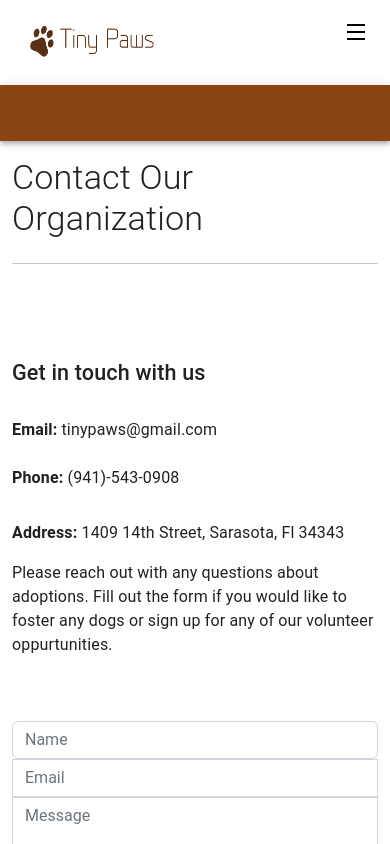
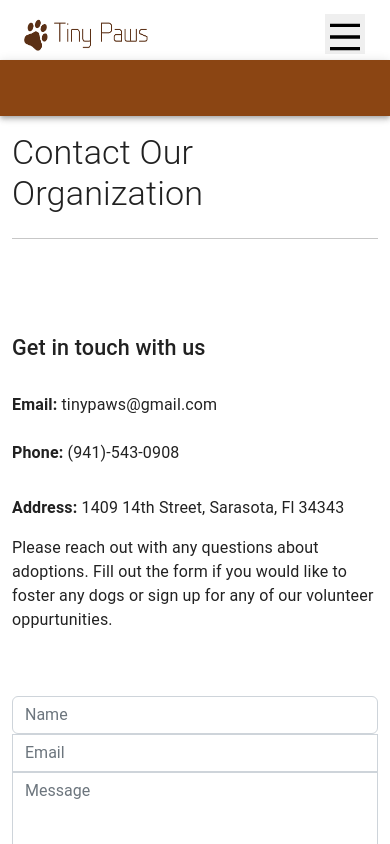
Before and after one commit to lougoncharenko/tiny-paws-rescue, a React (Create React App) app: page /contact in a window 390 px wide. Shown: the top 844 px of the page. Built offline with nearby package versions, Linux system fonts and the light colour scheme; what @shopify/polaris would draw is missing.

Commit message:
made navbar responsive and removed unused code

```diff
--- a/package.json
+++ b/package.json
@@ -15,6 +15,7 @@
     "react": "^18.2.0",
     "react-bootstrap": "^2.7.4",
     "react-dom": "^18.2.0",
+    "react-icons": "^4.8.0",
     "react-router-dom": "^6.10.0",
     "react-scripts": "5.0.1",
     "react-strap": "^0.0.1",
--- a/src/App.js
+++ b/src/App.js
@@ -3,13 +3,13 @@ import Routers from './routes/Routers';
 import { AppProvider } from '@shopify/polaris';
 import translations from '@shopify/polaris/locales/en.json';
 import '@shopify/polaris/build/esm/styles.css';
-import Header from './components/Header/Header';
 import Footer from './components/Footer/Footer';
+import Navbar from './components/NavBar/Navbar';
 
 function App() {
   return (
     <AppProvider i18n={translations}>
-      <Header />
+      <Navbar />
       <Routers />
       <Footer />
     </AppProvider>
--- a/src/components/Banner/Banner.jsx
+++ b/src/components/Banner/Banner.jsx
@@ -32,7 +32,6 @@ const theme = createTheme({
 });
 
 const Banner = () => {
-  const year = new Date().getFullYear();
   return (
     <ThemeProvider theme={theme}>
     <Toolbar></Toolbar>
--- a/src/components/Header/Header.css
+++ /dev/null
@@ -1,94 +0,0 @@
-.header {
-width: 100%;
-height: 85px;
-line-height:20px;
-background-color: white;
-}
-
-.mobile_container {
-    display: none;
-    overflow: hidden;
-    position: relative;
-    }
-
-.mobile_menu_header{
-    padding: 10px 10px;
-    display: flex;
-    justify-content: space-between;
-}
-
-
-.mobile_container .nav_item {
-    background: black;
-    color: white;
-    padding: 14px 16px;
-    text-decoration: none;
-    font-size: 17px;
-    display: block;
-}
-
-.mobile_container .nav_item:hover {
-background-color: #ddd;
-color: black;
-}
-
-.nav_wrapper{
-display: flex;
-align-items: center;
-justify-content: space-between;
-}
-
-.logo{
-    margin-top: 10px;
-    width: 150px;
-    height: 40px;
-}
-
-.mobile_logo{
-    margin-top: -200px;
-    width: 150px;
-    height: 40px;
-}
-
-.logo h1{
-    font-size: 1.2rem;
-    font-weight: 600;
-    color: black !important;
-
-}
-
-.menu{
-display:flex;
-align-items: center;
-column-gap: 2.7rem;
-}
-
-svg {
-    margin-top: -50px;
-}
-
-.nav_item{
-    margin-right: 20px;
-color: var(--primary-color);
-font-weight: 500;
-}
-
-.nav_item:hover{
-    color: rgb(19, 52, 99)
-}
-
-
-
-@media screen and (max-width: 768px) {
-
-    .mobile_container{
-        display: block;
-    }
-
-    .nav_wrapper{
-        display: none;
-        background-color: aqua;
-        }
-
-
-}
--- a/src/components/Header/Header.jsx
+++ /dev/null
@@ -1,97 +0,0 @@
-import React, {useState} from 'react';
-import { NavLink} from 'react-router-dom';
-import './Header.css'
-import {Container, Row} from 'reactstrap'
-import logo from '../../assets/logo.png'
-
-
-
-const Header = () => {
-  const [showMobileLinks, setShowMobileLinks] = useState(false);
-  const handleMobileMenu = () => {setShowMobileLinks(!showMobileLinks)}
-
-  const MobileLinks = () => {
-    return (
-        <section
-        style ={{
-          marginTop: "-200px",
-
-        }}
-        className="mobile_container_nav_links"
-        aria-describedby="mobile_container_nav_links">
-        <ul>
-              <li className="nav_item" aria-describedby="nav_item">
-                <NavLink to='/'>Home</NavLink>
-              </li>
-              <li className="nav_item" aria-describedby="nav_item">
-                <NavLink to='/dogs'>Find A buddy</NavLink>
-              </li>
-               <li className="nav_item" aria-describedby="nav_item">
-                <NavLink to='/involvement'>Get Involved</NavLink>
-              </li>
-              <li className="nav_item" aria-describedby="nav_item">
-                <NavLink to='/about'>About us</NavLink>
-              </li>
-              <li className="nav_item" aria-describedby="nav_item">
-                <NavLink to='/contact'>Contact Us</NavLink>
-              </li>
-            </ul>
-        </section>
-    )
-}
-  return (
-    <header className='header'>
-      <Container>
-        <Row>
-
-        {/* Mobile Section */}
-        <section className="mobile_container" role="navigation">
-            <section className="mobile_menu_header">
-            <section className='logo_headers'>
-            <img className="mobile_logo" src={logo} alt="logo" />
-            </section>
-            <svg
-            className='mobile_svg'
-            xmlns="http://www.w3.org/2000/svg"
-            viewBox="0 0 24 24"
-            width="24"
-            height="24"
-            onClick={handleMobileMenu}>
-                <path d="M3 4H21V6H3V4ZM3 11H21V13H3V11ZM3 18H21V20H3V18Z" fill="#000"></path>
-            </svg>
-            </section>
-            {showMobileLinks ? <MobileLinks/>  : null}
-            </section>
-
-          {/* Desktop Version */}
-          <div className="nav_wrapper">
-            <div className="image_container">
-              <img className="logo" src={logo} alt="logo" />
-            </div>
-              <div className="navigation">
-                <ul className="menu">
-                  <li className="nav_item">
-                    <NavLink to='home'>Home</NavLink>
-                  </li>
-                  <li className="nav_item">
-                    <NavLink to='dogs'>Find A Buddy</NavLink>
-                  </li>
-                  <li className="nav_item">
-                    <NavLink to='involvement'>Get Involved</NavLink>
-                  </li>
-                  <li className="nav_item">
-                    <NavLink to='about'>About our Company</NavLink>
-                  </li>
-                  <li className="nav_item">
-                    <NavLink to='contact'>Contact us</NavLink>
-                  </li>
-                </ul>
-              </div>
-          </div>
-        </Row>
-      </Container>
-    </header>
-  );
-}
-
-export default Header;
--- /dev/null
+++ b/src/components/NavBar/Navbar.css
@@ -0,0 +1,105 @@
+.navigation {
+  height: 60px;
+  width: 100%;
+  display: flex;
+  align-items: center;
+  position: relative;
+  padding: 0.5rem 0rem;
+  background-color: #fff;
+  color: black;
+  box-shadow: 0 2px 2px 2px rgba(9, 9, 9, 0.23);
+}
+
+.brand-name {
+  text-decoration: none;
+  color: black;
+  font-size: 1.3rem;
+  margin-left: 1rem;
+}
+.navigation-menu {
+  margin-left: auto;
+}
+
+.navigation-menu ul {
+  display: flex;
+  padding: 0;
+}
+.navigation-menu li {
+  list-style-type: none;
+  margin: 0 1rem;
+}
+.navigation-menu li a {
+  text-decoration: none;
+  display: block;
+  width: 100%;
+}
+
+svg{
+margin-top: 3px;
+
+}
+
+.logo{
+  margin-top: 10px;
+  width: 150px;
+  height: 40px;
+}
+
+.nav_item{
+margin-right: 40px;
+color: var(--primary-color);
+font-weight: 500;
+}
+
+.nav_item:hover{
+  color: rgb(19, 52, 99)
+}
+
+.hamburger {
+  border: 0;
+  height: 40px;
+  width: 40px;
+  cursor: pointer;
+  transition: background-color 0.2s ease-in-out;
+  position: absolute;
+  top: 50%;
+  right: 25px;
+  transform: translateY(-40%);
+  display: none;
+}
+
+@media screen and (max-width: 768px) {
+  .hamburger {
+    display: block;
+  }
+  .navigation-menu ul {
+    display: none;
+  }
+  .navigation-menu ul {
+    display: none;
+    position: absolute;
+    top: 60px;
+    left: 0;
+    flex-direction: column;
+    width: 100%;
+    height: calc(100vh - 77px);
+    background-color: white;
+    border-top: 1px solid black;
+  }
+  .navigation-menu li {
+    text-align: center;
+    margin: 0;
+  }
+  .navigation-menu li a {
+    color: black;
+    width: 100%;
+    padding: 1.5rem 0;
+  }
+  .navigation-menu li:hover {
+    background-color: #eee;
+  }
+  .navigation-menu.expanded ul {
+    display: block;
+  }
+
+}
--- /dev/null
+++ b/src/components/NavBar/Navbar.jsx
@@ -0,0 +1,54 @@
+import React, {useState} from 'react';
+import { NavLink} from 'react-router-dom';
+import logo from '../../assets/logo.png'
+import './Navbar.css'
+
+export default function Navbar() {
+  const [isNavExpanded, setIsNavExpanded] = useState(false)
+  return (
+    <nav className="navigation">
+      <a href="/" className="brand-name">
+      <img className="logo" src={logo} alt="logo" />
+      </a>
+      <button
+      className="hamburger"
+       onClick={() => {
+        setIsNavExpanded(!isNavExpanded);
+      }}>
+           <svg
+            className='mobile_svg'
+            xmlns="http://www.w3.org/2000/svg"
+            viewBox="0 0 24 24"
+            width="40"
+            height="40">
+                <path d="M3 4H21V6H3V4ZM3 11H21V13H3V11ZM3 18H21V20H3V18Z" fill="#000"></path>
+            </svg>
+      </button>
+      <div
+        className={
+          isNavExpanded ? "navigation-menu expanded" : "navigation-menu"
+        }
+      >
+               <ul>
+              <li className="nav_item" aria-describedby="nav_item">
+                <NavLink to='/'>Home</NavLink>
+              </li>
+              <li className="nav_item" aria-describedby="nav_item">
+                <NavLink to='/dogs'>Find A buddy</NavLink>
+              </li>
+               <li className="nav_item" aria-describedby="nav_item">
+                <NavLink to='/involvement'>Get Involved</NavLink>
+              </li>
+              <li className="nav_item" aria-describedby="nav_item">
+                <NavLink to='/about'>About us</NavLink>
+              </li>
+              <li className="nav_item" aria-describedby="nav_item">
+                <NavLink to='/contact'>Contact Us</NavLink>
+              </li>
+            </ul>
+
+
+      </div>
+    </nav>
+  );
+}
--- a/src/pages/Dogs.jsx
+++ b/src/pages/Dogs.jsx
@@ -1,8 +1,7 @@
 import React from 'react';
 import { Container, Row , Col} from 'reactstrap';
 import DogCardContainer from '../components/CardContainer/DogCardContainer';
-import AppBar from '@mui/material/AppBar';
-import CssBaseline from '@mui/material/CssBaseline';
+
 import Toolbar from '@mui/material/Toolbar';
 import { createTheme, ThemeProvider } from '@mui/material/styles';
 
--- a/src/pages/Home.jsx
+++ b/src/pages/Home.jsx
@@ -1,5 +1,4 @@
 import React from 'react';
-import AboutCard from '../components/AboutSection/About';
 import BenefitSection from '../components/BenefitSection/BenefitSection';
 import Banner from '../components/Banner/Banner';
 import NewDogSection from '../components/NewDogSection/Section';
```
Also changed, not shown: src/assets/menu.png (added), 1 other file (tests, documents, lock files or other folders).
